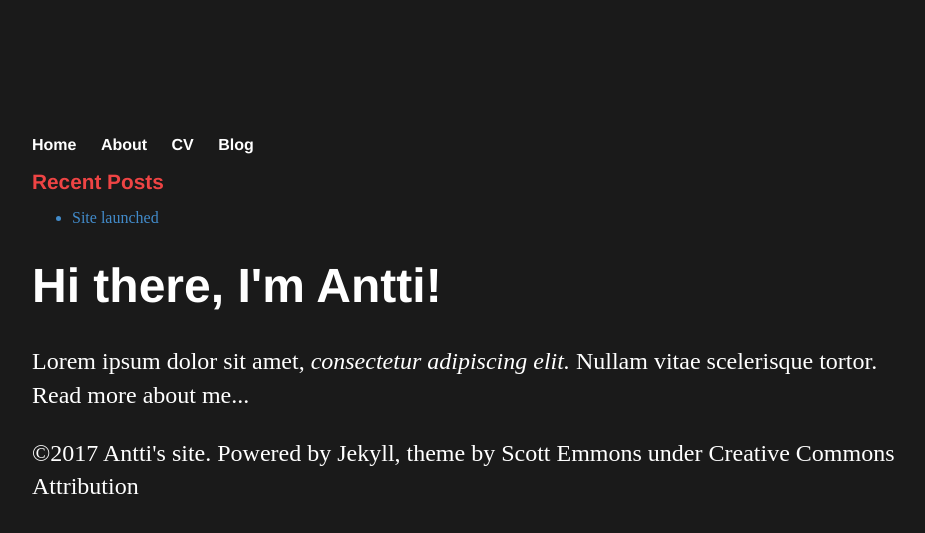
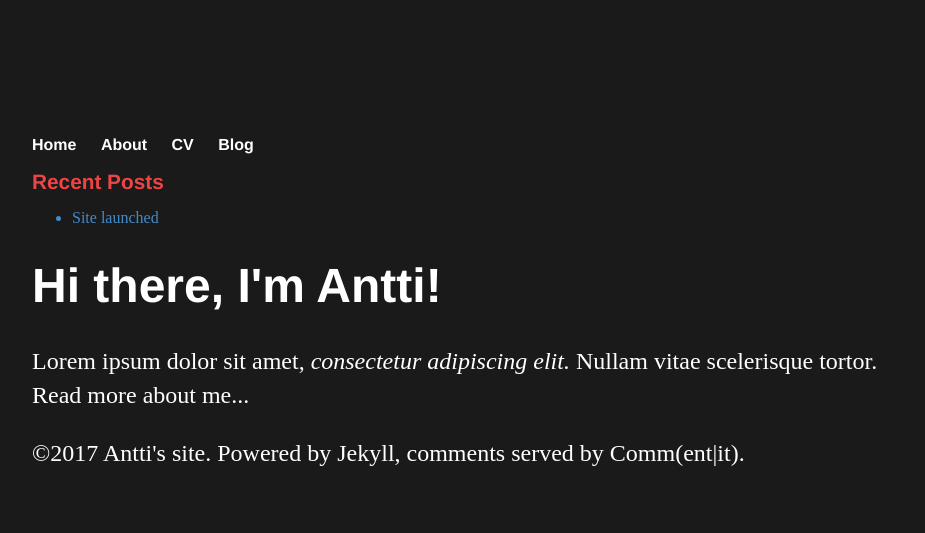
Before and after one commit to plantecophys/plantecophys, a Jekyll site: the page built from index.html, in a window 1280 px wide. Shown: the top 533 px of the page, without its empty margins (160-1085 px from the left). Built offline with Jekyll 4.4.1, drawn with Linux system fonts in a browser that asks for light colours; the list of posts is cut into pages by our own code.

Commit message:
Update footer.html

```diff
--- a/_includes/footer.html
+++ b/_includes/footer.html
@@ -1,9 +1,7 @@
 <div class="container-fluid">
     <div class="row-fluid">
         <div class="span12 footer navbar-inverse navbar-fixed-bottom">
-            <p class="copyright">&copy;{{ site.time | date: '%Y' }} {{ site.name }}. Powered by <a href="http://jekyllrb.com">Jekyll</a>, theme by <a href="https://github.com/scotte/jekyll-clean">Scott Emmons</a>
-            under
-            <a href="http://creativecommons.org/licenses/by/4.0/">Creative Commons Attribution</a></p>
+            <p class="copyright">&copy;{{ site.time | date: '%Y' }} {{ site.name }}. Powered by <a href="http://jekyllrb.com">Jekyll</a>, comments served by <a href="http://https://commentit.io/"> Comm(ent|it)</a>.
         </div>
     </div>
 </div>
```
